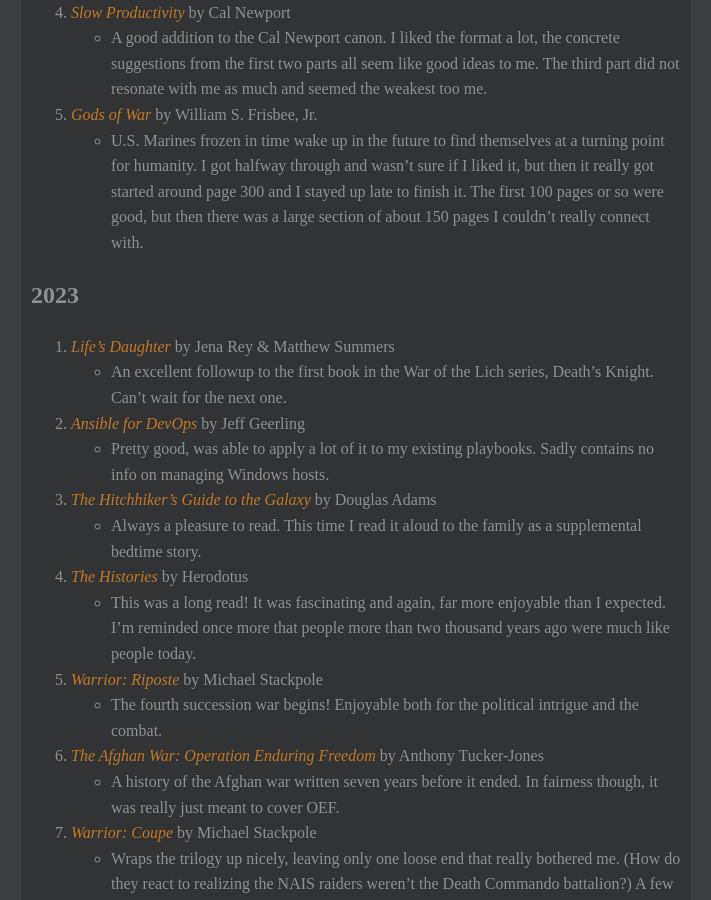
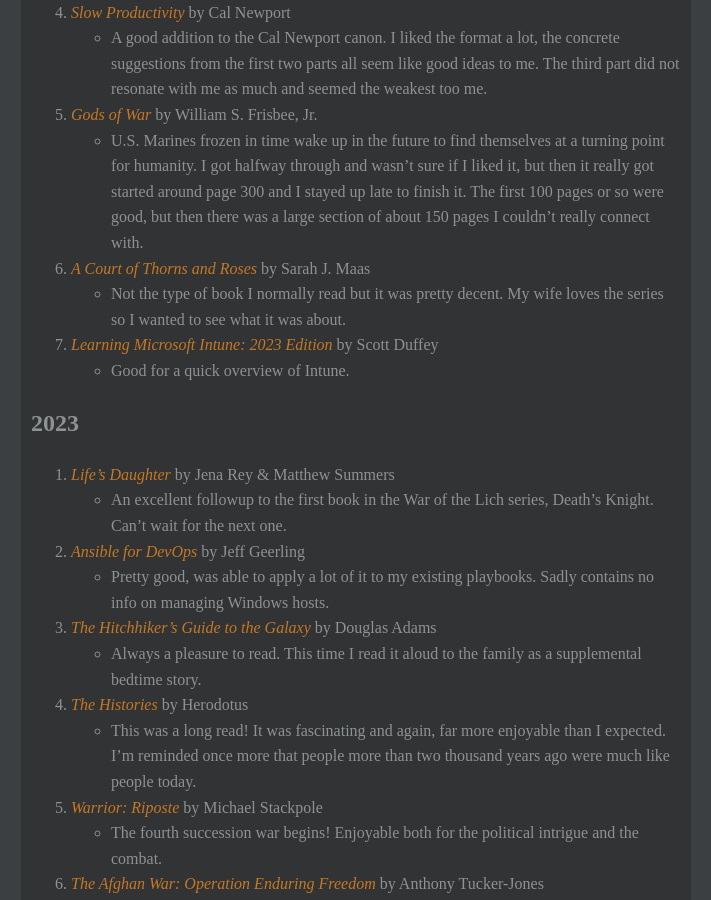
Before and after one commit to noUsernamesLef7/noUsernamesLef7.github.io, a Jekyll site: the page built from personal/books/index.md, in a window 1280 px wide and 900 px high, scrolled down 531 px. Shown: the whole window, without its empty margins (284-995 px from the left). Built offline with Jekyll 4.4.1, drawn with Linux system fonts in a browser that asks for light colours.

Commit message:
Add new books

```diff
--- a/personal/books/index.md
+++ b/personal/books/index.md
@@ -19,6 +19,10 @@ A few groupings of my favorite books on specific topics or genres, as well as a
     * A good addition to the Cal Newport canon. I liked the format a lot, the concrete suggestions from the first two parts all seem like good ideas to me. The third part did not resonate with me as much and seemed the weakest too me.
 5. *Gods of War* by William S. Frisbee, Jr.
     * U.S. Marines frozen in time wake up in the future to find themselves at a turning point for humanity. I got halfway through and wasn't sure if I liked it, but then it really got started around page 300 and I stayed up late to finish it. The first 100 pages or so were good, but then there was a large section of about 150 pages I couldn't really connect with.
+6. *A Court of Thorns and Roses* by Sarah J. Maas
+    * Not the type of book I normally read but it was pretty decent. My wife loves the series so I wanted to see what it was about.
+7. *Learning Microsoft Intune: 2023 Edition* by Scott Duffey
+    * Good for a quick overview of Intune.
 
 ## 2023
 1. *Life's Daughter* by Jena Rey & Matthew Summers
```
